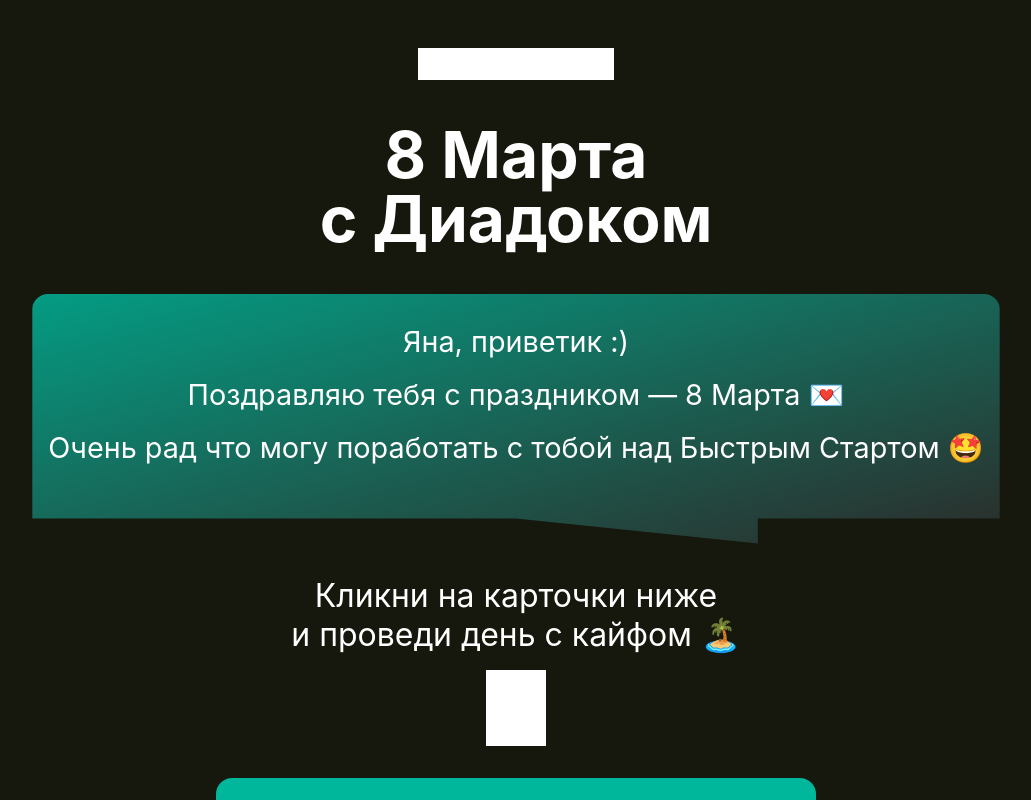
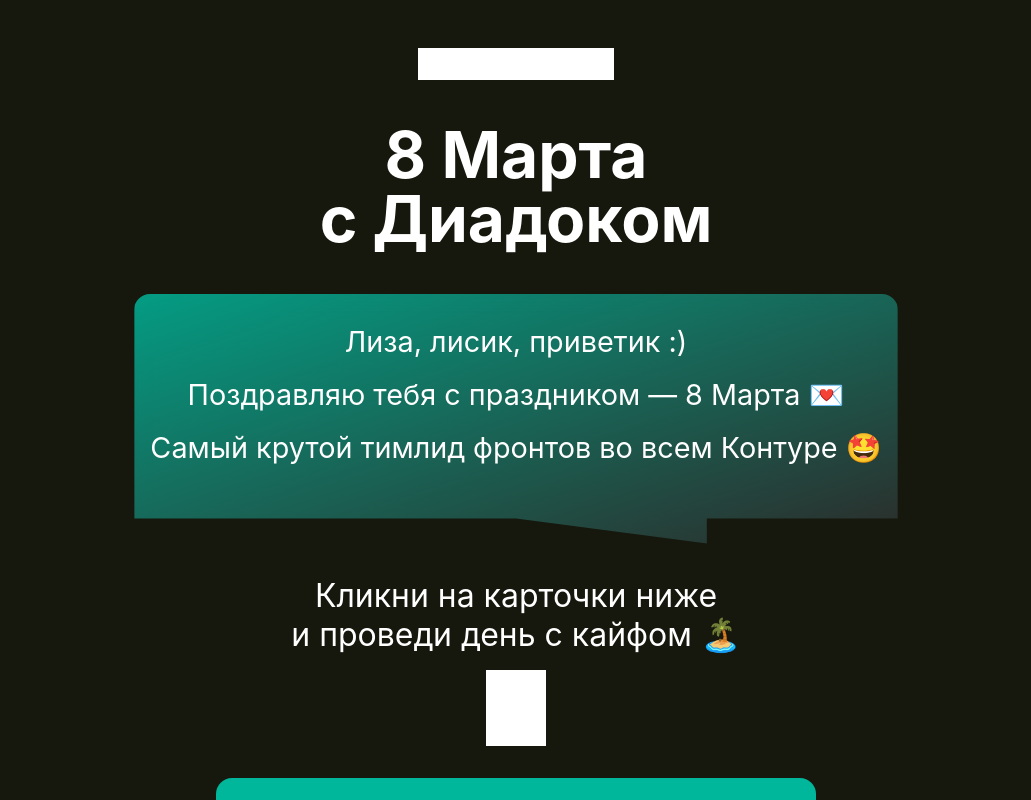
Before and after one commit to AtkishkinVlad/march-8-gift, a React (Vite) app in the folder gift/: page / in a window 1280 px wide. Shown: the top 800 px of the page, without its empty margins (124-1155 px from the left). Built offline with nearby package versions, Linux system fonts and the light colour scheme; grey boxes are pictures that could not be loaded; a web font is replaced by a local one.

Commit message:
liza-lisik-gift

```diff
--- a/gift/src/components/Congratulations.jsx
+++ b/gift/src/components/Congratulations.jsx
@@ -5,9 +5,9 @@ export const Congratulations = () => (
           flexFlow: 'column nowrap',
           gap: '16px',
         }}>
-          <span>Яна, приветик :)</span>
+          <span>Лиза, лисик, приветик :)</span>
           <span>Поздравляю тебя с праздником — 8 Марта 💌</span>
-          <span>Очень рад что могу поработать с тобой над Быстрым Стартом 🤩</span>
+          <span>Самый крутой тимлид фронтов во всем Контуре 🤩</span>
         </p>
     </section>
 )
```
